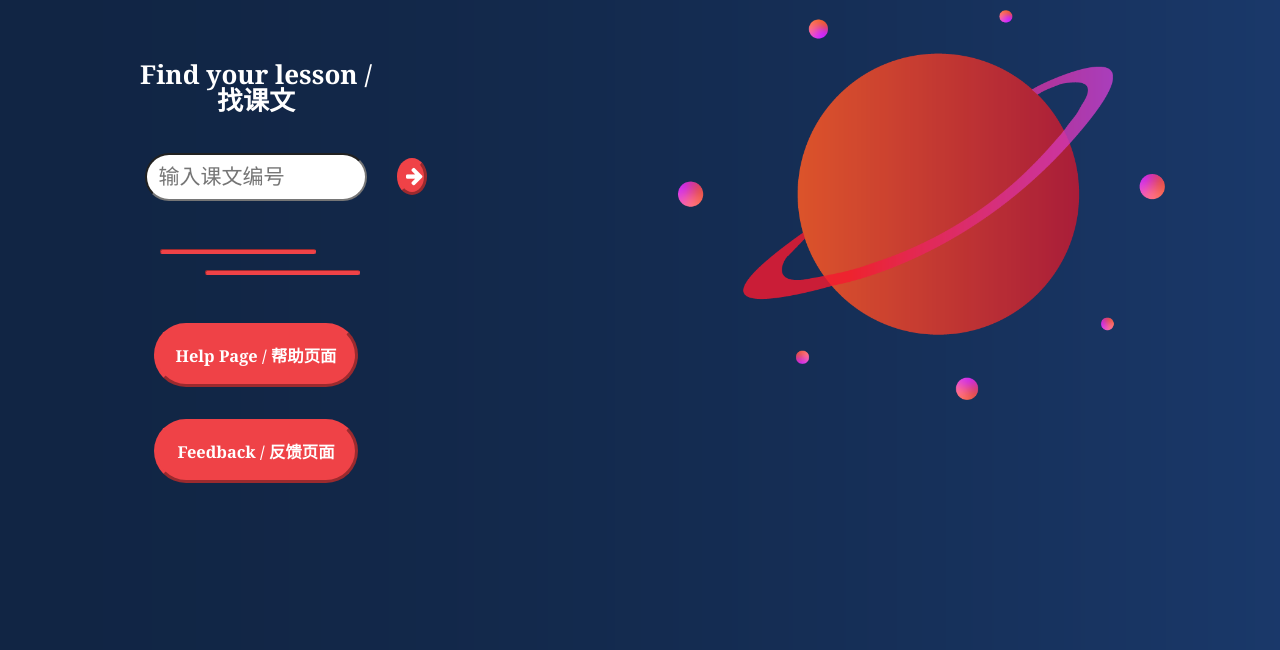
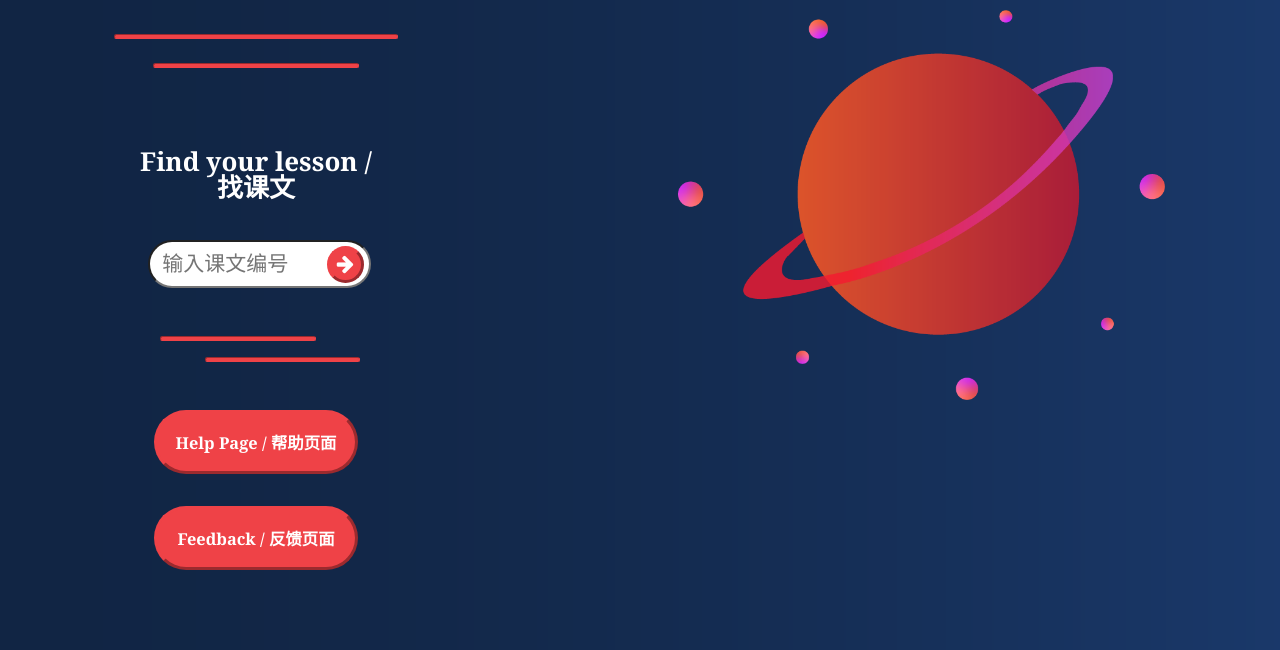
Before and after one commit to JoshLi12/RCI-English-Online-Lessons, a plain HTML site: page index.html in a window 1280 px wide. Shown: the part 150-800 px from the top of the page. Drawn offline with Linux system fonts and the light colour scheme.

Commit message:
test day version without error messages and font size by screen size

```diff
--- a/index.html
+++ b/index.html
@@ -68,13 +68,12 @@
             </div>
 
             <div id="total-text-entry">
-              <div id="text-entry">
+
+              <input type="text" id = "lesson-number-input" placeholder = "输入课文编号" maxlength = 2>
                 <a id="submit-input-link">
                   <button id="submit-input" onclick="saveInput()"><i class="fa fa-arrow-right"></i></button>
                 </a>
-              </div>
-
-              <input type="text" id = "lesson-number-input" placeholder = "输入课文编号" maxlength = 2>
+              </input>
             </div>
 
             <div id="base-page-bottom-separators">
--- a/script.js
+++ b/script.js
@@ -44,10 +44,6 @@ function dropMenu() {
     document.getElementById("dropdownIconTop").style["animation-name"] = "dropdownIconTopMoveUp";
     document.getElementById("dropdownIconBottom").style["animation-name"] = "dropdownIconBottomMoveUp";
 
-
-    // document.getElementById("home-page").style["animation-name"] = "indexDown";
-
-    //document.getElementById("base-page").style.display="none";
   }
   else {
     document.getElementById("dropdown-page").style["animation-name"] = "dropdownUp";
@@ -68,5 +64,7 @@ function saveInput() {
       let temp = lessons.get(lessonInput);
       document.getElementById("submit-input-link").setAttribute("href", temp);
     }
+  } else{
+    alert("Invalid input");
   }
 }
--- a/style.css
+++ b/style.css
@@ -98,8 +98,8 @@
 }
 
 #planet-div {
-  position: relative;
-  margin-left: 53vw;
+  position: absolute;
+  left: 53vw;
   top: 20vh;
 }
 #planet {
@@ -108,10 +108,6 @@
 }
 #base-page-title {
   text-align: center;
-  margin-top: -53vh;
-}
-#base-page-title-chinese {
-
 }
 .base-page-title-style {
   font-size: 36px;
@@ -121,6 +117,8 @@
   font-weight: bold;
 }
 #home-page-left-side {
+  padding-top: 7vh;
+  padding-bottom: 7vh;
   width: 40%;
 }
 .base-page-title-separators {
@@ -220,26 +218,23 @@
 }
 #submit-input {
   border-radius: 50%;
-  width: 2.36vw;
+  width: 4.6vh;
   height: 4.6vh;
   background-color:#EF4247;
   color: white;
   font-size: 20px;
-  text-align: center;
   border-color: #EF4247;
   border-width: 3px;
-  margin-right: 100px;
+  right: 2vh;
+}
+#submit-input-link {
+  margin-left: -6vh;
 }
 #total-text-entry {
   text-align: center;
   margin-top: 5vh;
 }
-#text-entry {
-  display: inline-block;
-  position: absolute;
-  left: 397px;
-  margin-top: 5px;
-}
+
 #lesson-number-input {
   width: 16vw;
   height: 5.2vh;
@@ -505,7 +500,7 @@
 }
 .dropdown-buttons {
   margin: 22vh;
-  font-size: 60px;
+  font-size: 7.5vh;
   font-family: Georgia;
   font-weight: bold;
   animation-name: a;
@@ -517,6 +512,7 @@
   animation-timing-function: ease;
   animation-fill-mode: forwards;
 }
+
 #dropdown-home {
   text-decoration: none;
   color: white;
```
Also changed, not shown: 1 other file.
